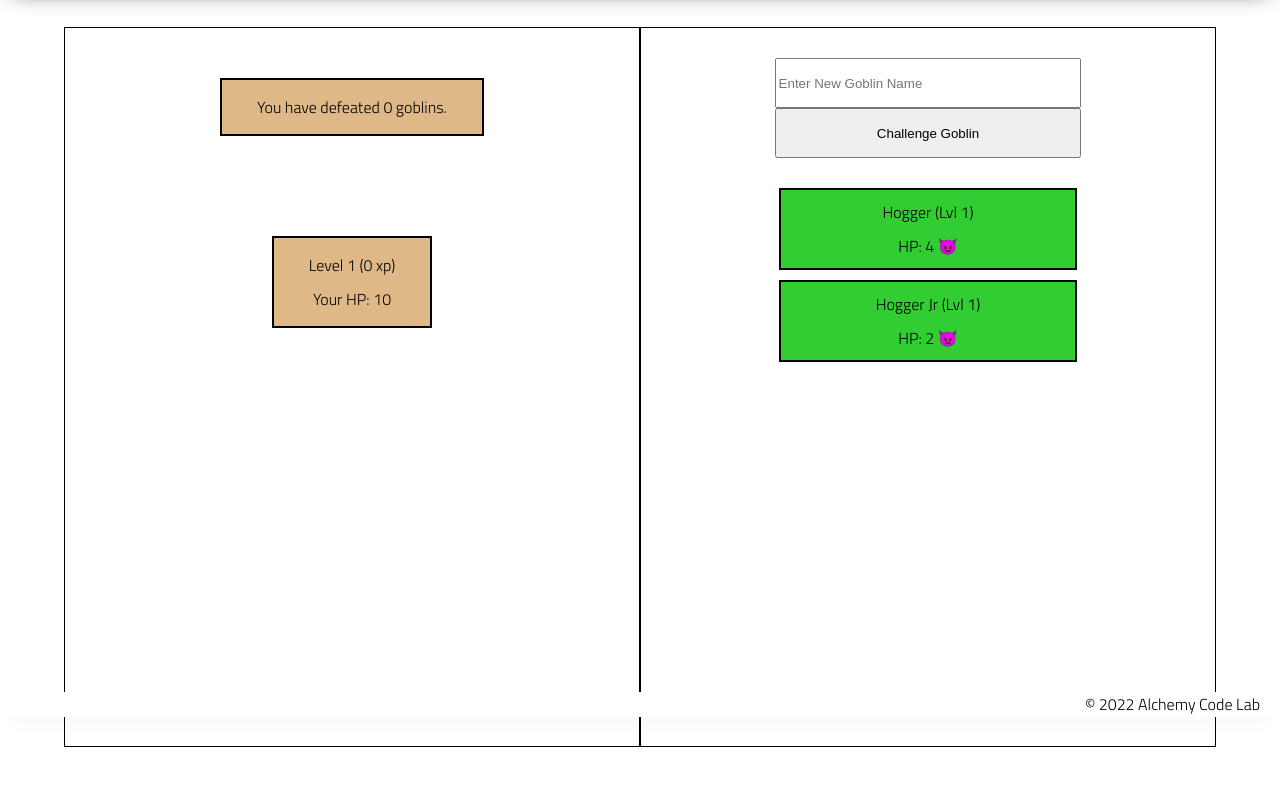
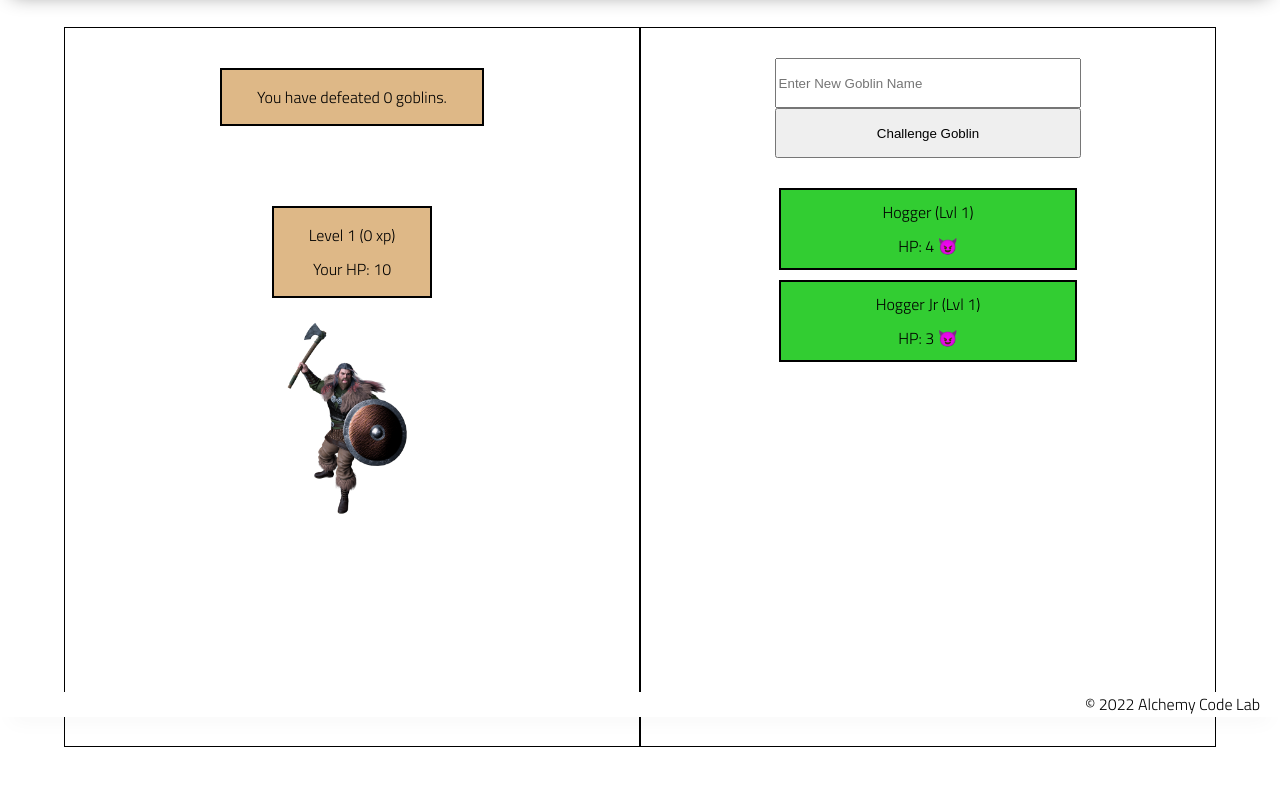
Before and after one commit to rileyjhoff/1.2b-goblin-fighter-from-scratch, a plain HTML site: page index.html in a window 1280 px wide. Shown: the part 83-868 px from the top of the page. Drawn offline with Linux system fonts and the light colour scheme.

Commit message:
added a player avatar

```diff
--- a/app.js
+++ b/app.js
@@ -31,7 +31,7 @@ let goblins = [
     },
     {
         name: 'Hogger Jr',
-        hp: 2,
+        hp: 3,
         level: 1,
         strength: 1,
         agility: 1,
@@ -58,18 +58,17 @@ goblinFormEl.addEventListener('submit', (e) => {
         goblinLvl = 1;
     }
     if (player.level === 2) {
-        goblinLvl = Math.ciel(Math.random() * player.level);
+        goblinLvl = Math.ceil(Math.random() * player.level);
     }
     if (player.level > 2) {
         goblinLvl = player.level - (Math.floor(Math.random() * 2));
     }
     newGoblin.level = goblinLvl;
-    newGoblin.hp = Math.ceil(Math.random() * 3) + Math.ceil(Math.random() * newGoblin.level);
+    newGoblin.hp = 1 + Math.ceil(Math.random() * 3) + Math.ceil(Math.random() * newGoblin.level);
     newGoblin.strength = newGoblin.level;
     newGoblin.agility = newGoblin.level;
     newGoblin.accuracy = newGoblin.level;
     goblins.push(newGoblin);
-    console.log(goblins);
     displayGoblins();
     goblinFormEl.reset();
 });
--- a/index.html
+++ b/index.html
@@ -27,6 +27,9 @@
                 <p>Level <span id="player-level">1</span> (<span id="player-xp">0</span> xp)</p>
                 <p>Your HP: <span id="player-hp">10</span></p>
             </div>
+            <div id="player-img-container">
+                <img src="/assets/player-img.png" alt="player avatar" id="player-img">
+            </div>
         </div>
         <div class="goblin-container">
             <form id="goblin-form">
--- a/styles/style.css
+++ b/styles/style.css
@@ -90,7 +90,7 @@ footer {
 
 .player-container div {
     border: solid 2px black;
-    margin: 50px;
+    margin: 40px;
     display: flex;
     flex-direction: column;
     align-items: center;
@@ -100,9 +100,18 @@ footer {
     text-align: center;
 }
 
-/* #player-stats{
-    transform: translateY(100px);
-} */
+#player-stats {
+    margin-bottom: 10px;
+}
+
+#player-img-container {
+    margin-top: 0;
+    border: none;
+}
+
+#player-img {
+    height: 200px;
+}
 
 .goblin-container {
     display: flex;
```
Also changed, not shown: assets/player-img.png (added).
